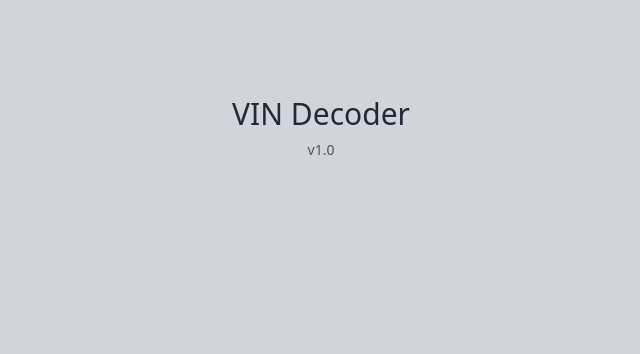
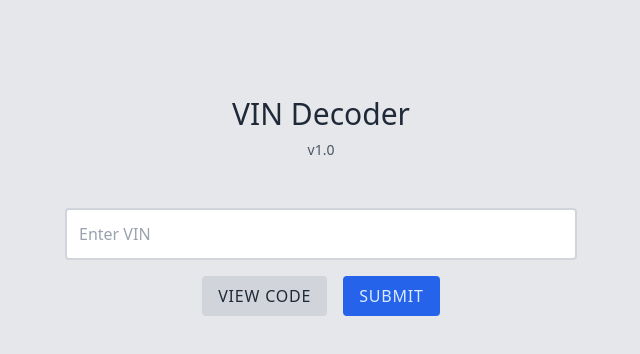
Before and after one commit to shailscript/vin-decoder, a React (Create React App) app: page / in a window 1280 px wide. Shown: the top 354 px of the page, without its empty margins (319-959 px from the left). Built offline with nearby package versions, Linux system fonts and the light colour scheme.

Commit message:
Form added

```diff
--- a/src/App.jsx
+++ b/src/App.jsx
@@ -2,9 +2,28 @@ import React from 'react';
 import Intro from './components/Intro';
 
 const App = () => (
-  <div className="min-h-screen bg-gray-300 flex justify-center">
+  <div className="min-h-screen bg-gray-200 flex justify-center">
     <div className="w-full max-w-lg py-24">
       <Intro />
+
+      <form
+        className="mt-12"
+      >
+        <input
+          className="w-full p-3 rounded border-2 border-gray-300 focus:border-gray-400"
+          placeholder="Enter VIN"
+        />
+
+        <div className="mt-2 flex justify-center">
+          <button className="m-2 bg-gray-300 hover:bg-gray-400 text-gray-800 px-4 py-2 rounded uppercase tracking-wider">
+            View Code
+          </button>
+
+          <button className="m-2 bg-blue-600 hover:bg-blue-700 text-blue-100 px-4 py-2 rounded uppercase tracking-wider">
+            Submit
+          </button>
+        </div>
+      </form>
     </div>
   </div>
 );
```
